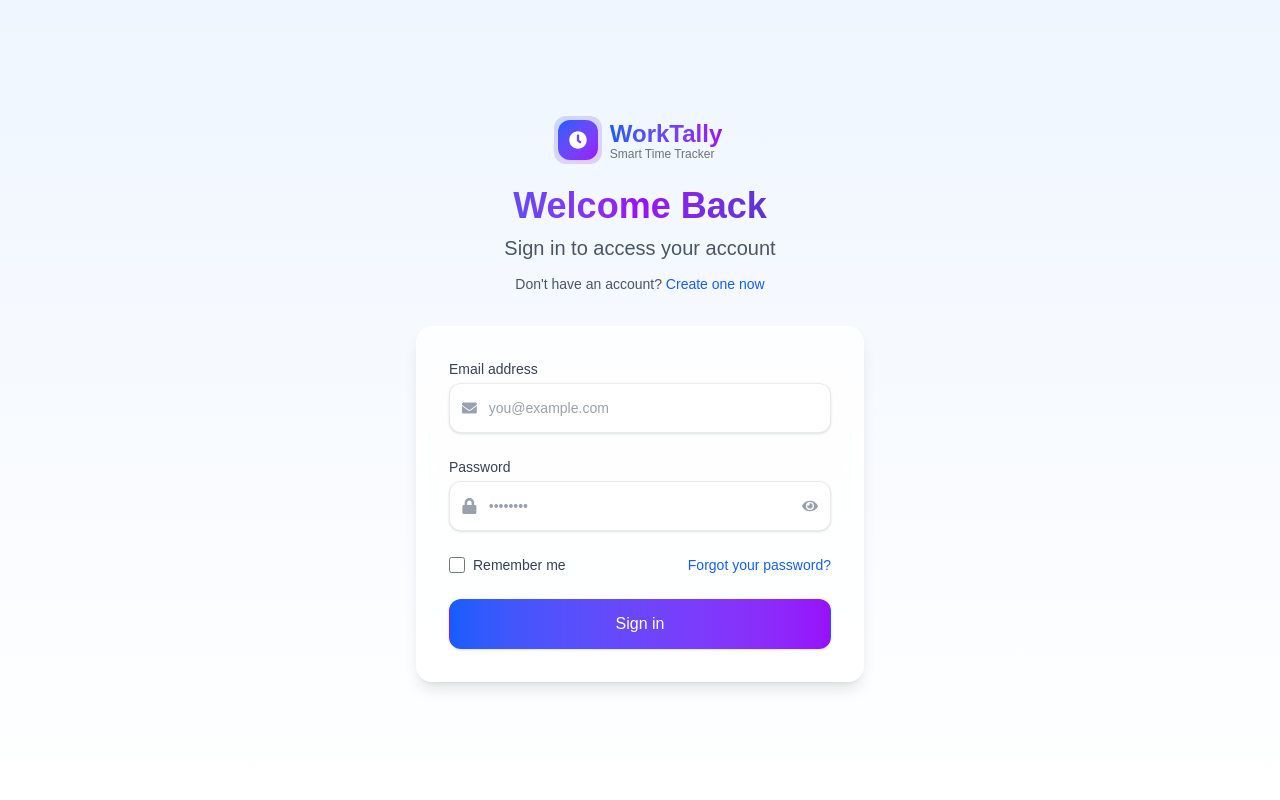
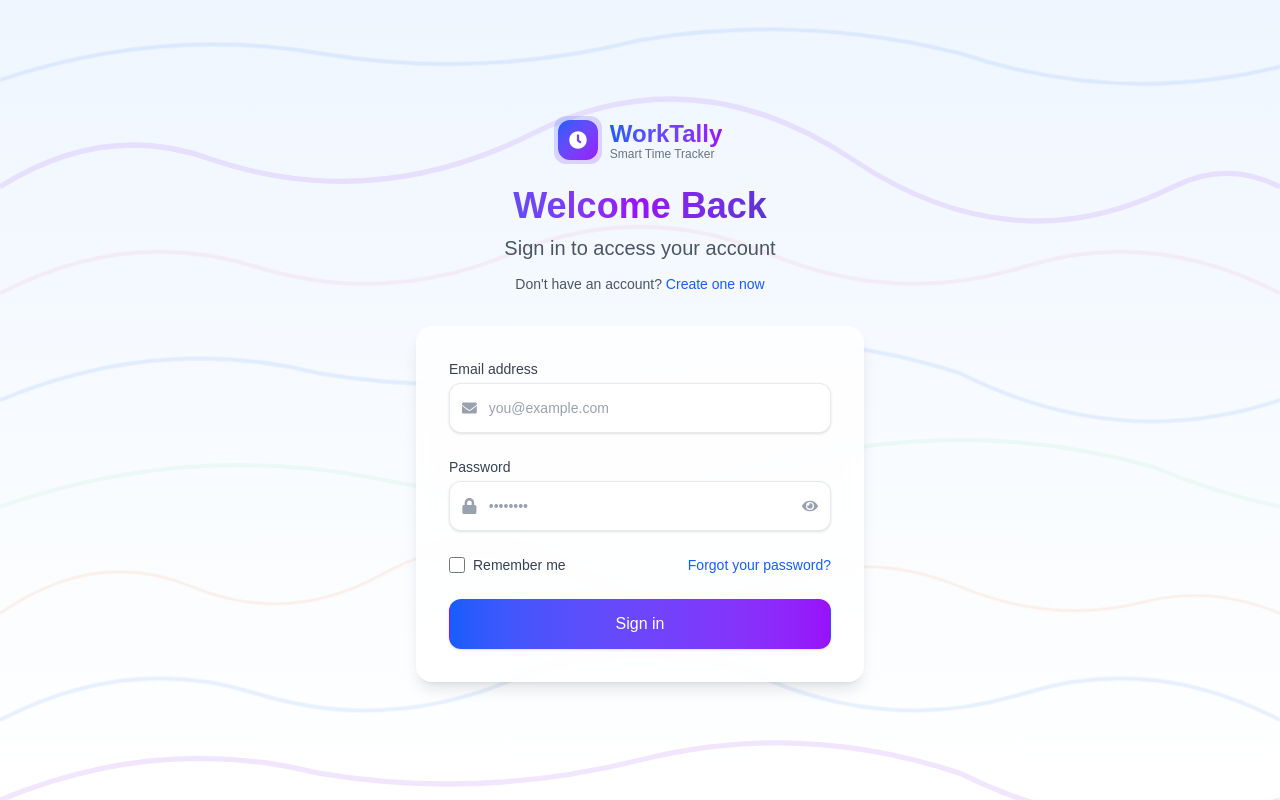
Before and after one commit to AianLouise/Django-NextJS, a Next.js app in the folder frontend/: page /login in a window 1280 px wide. Built offline with nearby package versions, Linux system fonts and the light colour scheme; no server answers.

Commit message:
style: Enhance background design with animated wavy lines in login and signup pages

```diff
--- a/frontend/src/app/login/page.tsx
+++ b/frontend/src/app/login/page.tsx
@@ -45,8 +45,24 @@ export default function Login() {
       setIsLoading(false);
     }
   };
+
   return (
     <div className="min-h-screen bg-gradient-to-b from-blue-50 to-white dark:from-gray-900 dark:to-gray-800 flex flex-col justify-center py-8 px-4 sm:py-12 sm:px-6 lg:px-8 relative overflow-hidden">
+      {/* Background Design Elements */}
+      <div className="absolute inset-0 pointer-events-none">
+        {/* Enhanced Wavy Lines Background */}
+        <svg className="absolute inset-0 w-full h-full" viewBox="0 0 1200 600" fill="none" xmlns="http://www.w3.org/2000/svg" preserveAspectRatio="none">
+          <path d="M0,60 Q150,20 300,40 Q450,60 600,30 Q750,10 900,40 Q1050,80 1200,50" stroke="rgba(59, 130, 246, 0.15)" strokeWidth="3" fill="none" className="animate-pulse" />
+          <path d="M0,140 Q100,90 200,120 Q350,160 500,100 Q650,40 800,120 Q950,200 1100,140 Q1150,120 1200,140" stroke="rgba(147, 51, 234, 0.12)" strokeWidth="4" fill="none" className="animate-pulse" style={{ animationDelay: '1.5s' }} />
+          <path d="M0,220 Q120,170 240,200 Q360,230 480,190 Q600,150 720,190 Q840,230 960,200 Q1080,170 1200,220" stroke="rgba(236, 72, 153, 0.1)" strokeWidth="3" fill="none" className="animate-pulse" style={{ animationDelay: '3s' }} />
+          <path d="M0,300 Q150,250 300,280 Q450,300 600,270 Q750,240 900,280 Q1050,340 1200,300" stroke="rgba(59, 130, 246, 0.15)" strokeWidth="3" fill="none" className="animate-pulse" />
+          <path d="M0,380 Q180,330 360,360 Q540,390 720,350 Q900,310 1080,350 Q1140,370 1200,380" stroke="rgba(34, 197, 94, 0.12)" strokeWidth="3" fill="none" className="animate-pulse" style={{ animationDelay: '4.5s' }} />
+          <path d="M0,460 Q90,410 180,440 Q270,470 360,430 Q450,390 540,430 Q630,470 720,440 Q810,410 900,440 Q990,470 1080,450 Q1140,440 1200,460" stroke="rgba(249, 115, 22, 0.1)" strokeWidth="2" fill="none" className="animate-pulse" style={{ animationDelay: '6s' }} />
+          <path d="M0,540 Q120,490 240,520 Q360,550 480,510 Q600,470 720,510 Q840,550 960,520 Q1080,490 1200,540" stroke="rgba(59, 130, 246, 0.15)" strokeWidth="3" fill="none" className="animate-pulse" />
+          <path d="M0,600 Q150,550 300,580 Q450,600 600,570 Q750,540 900,580 Q1050,640 1200,600" stroke="rgba(147, 51, 234, 0.12)" strokeWidth="4" fill="none" className="animate-pulse" style={{ animationDelay: '7.5s' }} />
+        </svg>
+      </div>
+
       <div className="mx-auto w-full max-w-md relative z-10">
         <div className="flex justify-center">
           <Link href="/" className="flex items-center space-x-3 group">
--- a/frontend/src/app/signup/page.tsx
+++ b/frontend/src/app/signup/page.tsx
@@ -82,8 +82,25 @@ export default function Signup() {
     } finally {
       setIsLoading(false);
     }
-  }; return (
+  };
+
+  return (
     <div className="min-h-screen bg-gradient-to-b from-blue-50 to-white dark:from-gray-900 dark:to-gray-800 flex flex-col justify-center py-8 px-4 sm:py-12 sm:px-6 lg:px-8 relative overflow-hidden">
+      {/* Background Design Elements */}
+      <div className="absolute inset-0 pointer-events-none">
+        {/* Enhanced Wavy Lines Background */}
+        <svg className="absolute inset-0 w-full h-full" viewBox="0 0 1200 600" fill="none" xmlns="http://www.w3.org/2000/svg" preserveAspectRatio="none">
+          <path d="M0,60 Q150,20 300,40 Q450,60 600,30 Q750,10 900,40 Q1050,80 1200,50" stroke="rgba(59, 130, 246, 0.15)" strokeWidth="3" fill="none" className="animate-pulse" />
+          <path d="M0,140 Q100,90 200,120 Q350,160 500,100 Q650,40 800,120 Q950,200 1100,140 Q1150,120 1200,140" stroke="rgba(147, 51, 234, 0.12)" strokeWidth="4" fill="none" className="animate-pulse" style={{ animationDelay: '1.5s' }} />
+          <path d="M0,220 Q120,170 240,200 Q360,230 480,190 Q600,150 720,190 Q840,230 960,200 Q1080,170 1200,220" stroke="rgba(236, 72, 153, 0.1)" strokeWidth="3" fill="none" className="animate-pulse" style={{ animationDelay: '3s' }} />
+          <path d="M0,300 Q150,250 300,280 Q450,300 600,270 Q750,240 900,280 Q1050,340 1200,300" stroke="rgba(59, 130, 246, 0.15)" strokeWidth="3" fill="none" className="animate-pulse" />
+          <path d="M0,380 Q180,330 360,360 Q540,390 720,350 Q900,310 1080,350 Q1140,370 1200,380" stroke="rgba(34, 197, 94, 0.12)" strokeWidth="3" fill="none" className="animate-pulse" style={{ animationDelay: '4.5s' }} />
+          <path d="M0,460 Q90,410 180,440 Q270,470 360,430 Q450,390 540,430 Q630,470 720,440 Q810,410 900,440 Q990,470 1080,450 Q1140,440 1200,460" stroke="rgba(249, 115, 22, 0.1)" strokeWidth="2" fill="none" className="animate-pulse" style={{ animationDelay: '6s' }} />
+          <path d="M0,540 Q120,490 240,520 Q360,550 480,510 Q600,470 720,510 Q840,550 960,520 Q1080,490 1200,540" stroke="rgba(59, 130, 246, 0.15)" strokeWidth="3" fill="none" className="animate-pulse" />
+          <path d="M0,600 Q150,550 300,580 Q450,600 600,570 Q750,540 900,580 Q1050,640 1200,600" stroke="rgba(147, 51, 234, 0.12)" strokeWidth="4" fill="none" className="animate-pulse" style={{ animationDelay: '7.5s' }} />
+        </svg>
+      </div>
+
       <div className="mx-auto w-full max-w-md sm:max-w-md relative z-10">
         <div className="flex justify-center">
           <Link href="/" className="flex items-center space-x-3 group">
```
